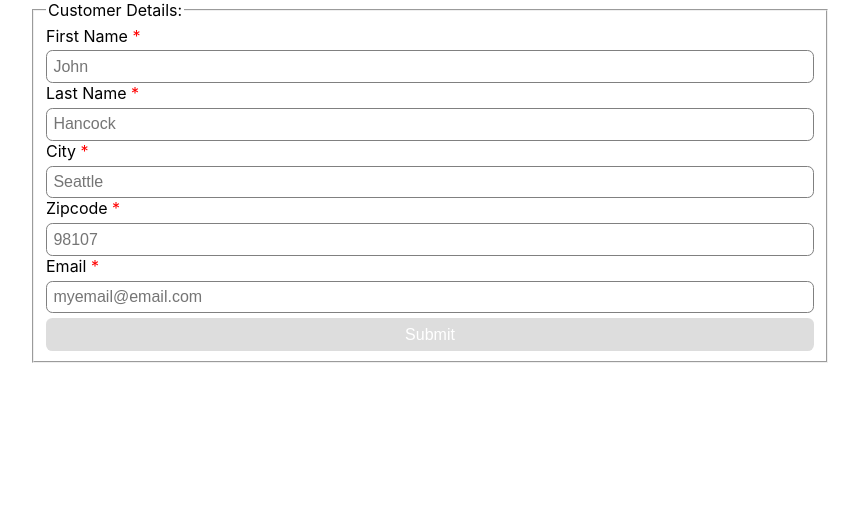
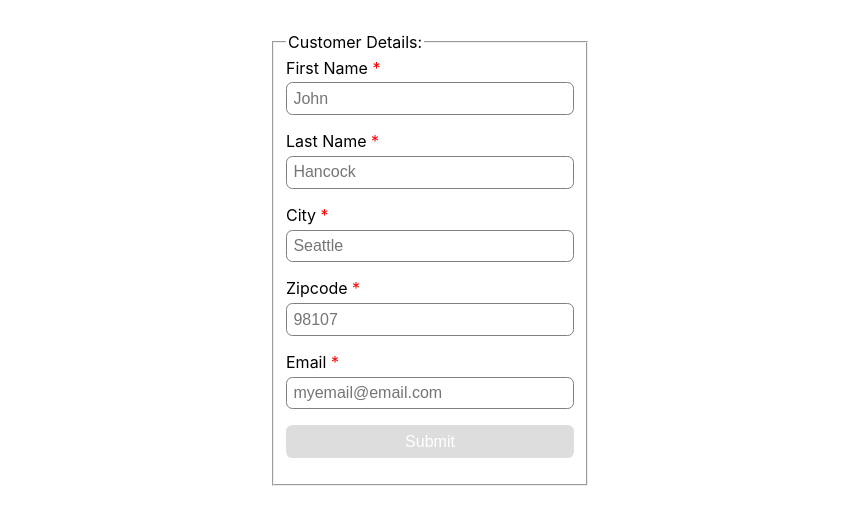
Before and after one commit to KristofferHebert/react-address-form-example, a React (Create React App) app: page / in a window 1280 px wide. Shown: the top 524 px of the page, without its empty margins (210-1069 px from the left). Built offline with nearby package versions, Linux system fonts and the light colour scheme.

Commit message:
Tweaking styling for form inputs and app

```diff
--- a/src/App.css
+++ b/src/App.css
@@ -3,8 +3,9 @@ body {
 }
 
 .App {
-  max-width: 50rem;
+  max-width: 20rem;
   margin: auto;
+  padding-top: 2rem;
 }
 
 .input {
@@ -16,8 +17,16 @@ body {
   border-radius: .4rem;
 }
 
-.input__has-errors {
-  border-color:red
+.input__has-errors,
+.input__has-errors:focus,
+.input__has-errors:active {
+  outline: none;
+  border: 1px solid red;
+}
+
+.input-container {
+  margin-bottom: 1rem;
+  display: block;
 }
 
 .input-label {
```
